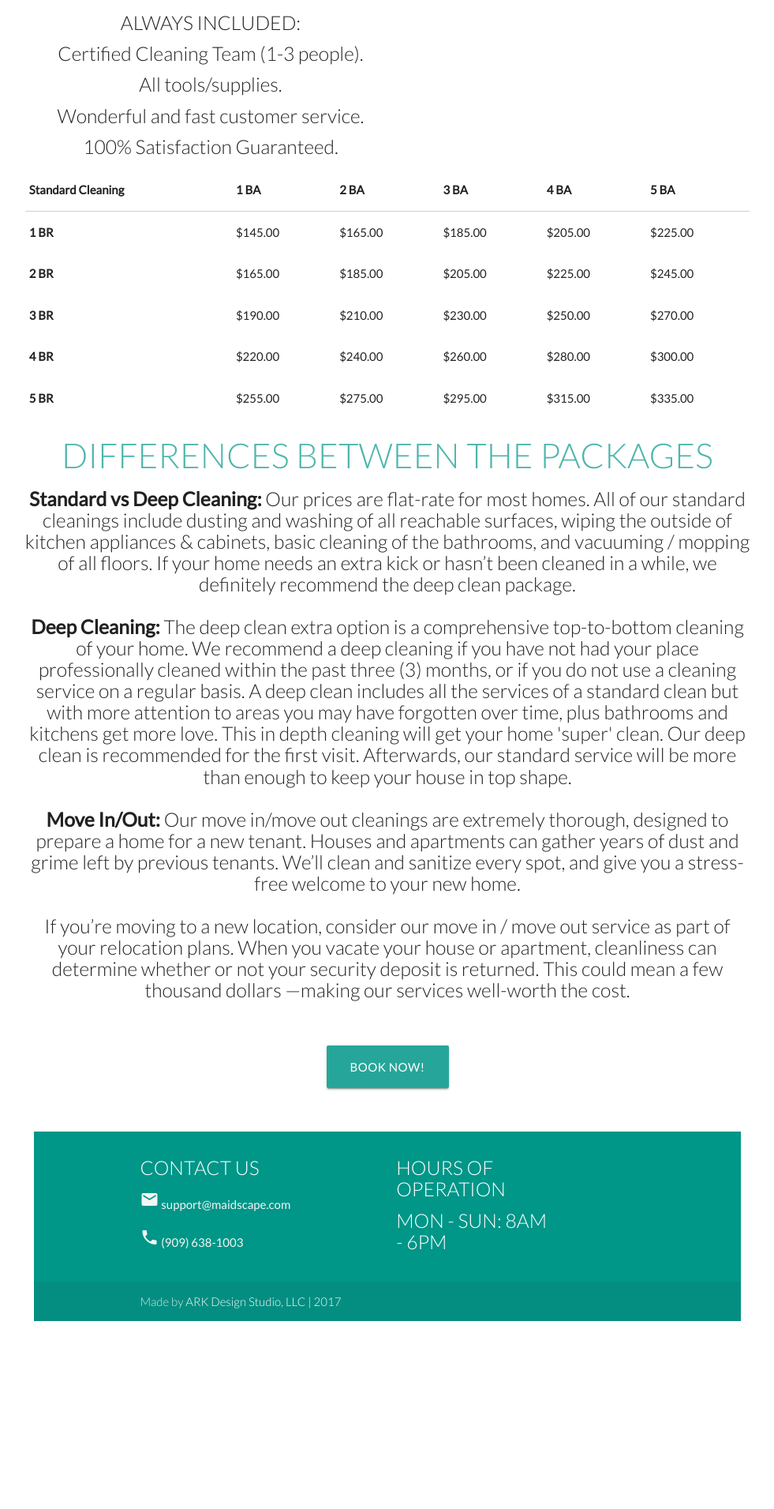
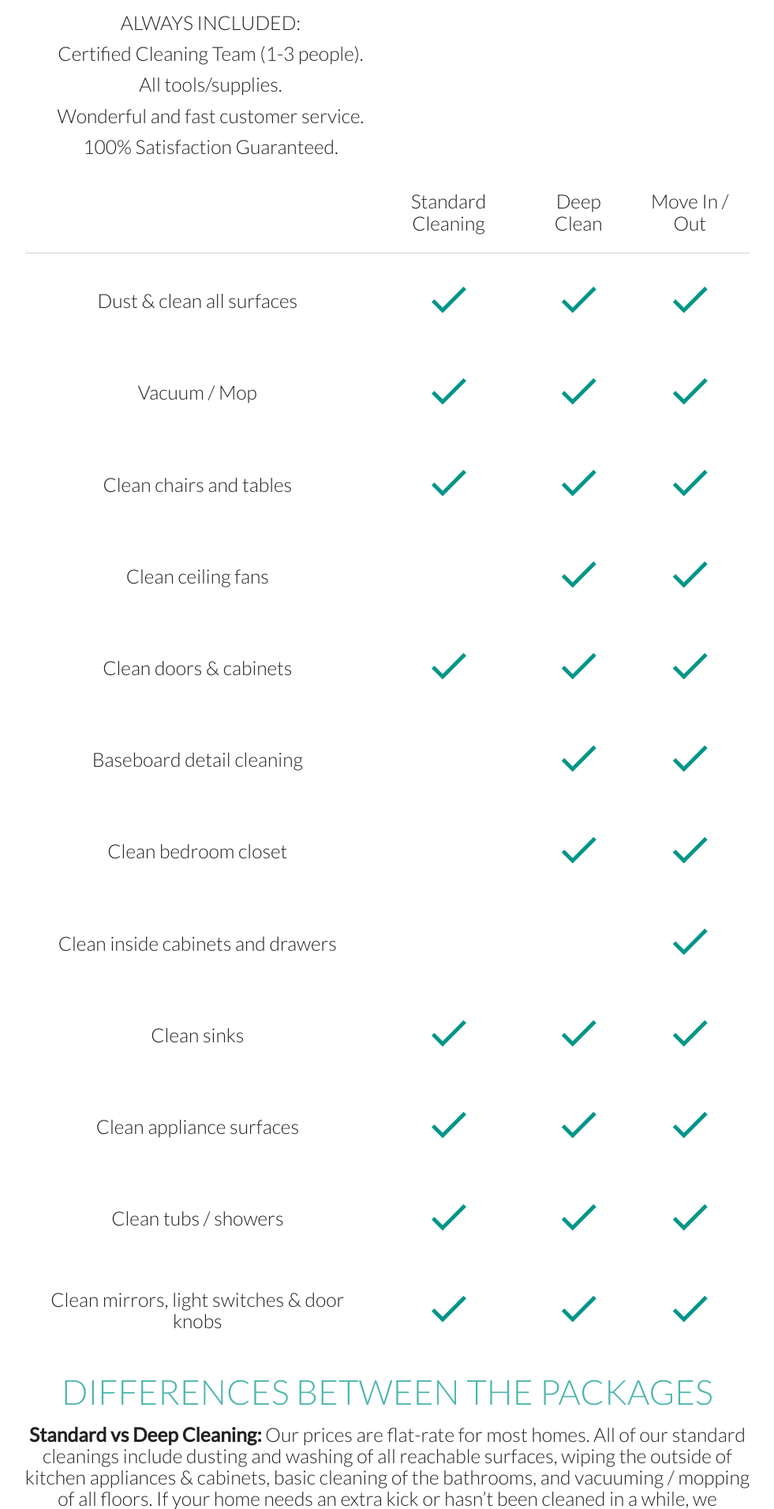
Before and after one commit to arkdesignstudio/maidscape, a Flask app: page /pricing in a window 1280 px wide. Shown: the part 1314-3225 px from the top of the page at 79% size, without its empty margins (149-1130 px from the left). Before the commit the page ends 2987 px from the top, so only its background shows below. Run offline with Flask 2, Linux system fonts and the light colour scheme; some libraries are stand-ins or nearby versions.

Commit message:
finished tables

```diff
--- a/templates/pricing.html
+++ b/templates/pricing.html
@@ -3,7 +3,7 @@
 <head>
   <meta http-equiv="Content-Type" content="text/html; charset=UTF-8"/>
   <meta name="viewport" content="width=device-width, initial-scale=1, maximum-scale=1.0, user-scalable=no"/>
-  <title>Pricing | Maidscape</title>
+  <title>Services & Pricing | Maidscape</title>
 
   <!-- CSS  -->
   <link href="https://fonts.googleapis.com/icon?family=Material+Icons" rel="stylesheet">
@@ -159,55 +159,141 @@
 			<table class="highlight">
 						<thead>
 							<tr>
-									<th>Standard Cleaning</th>
-									<th>1 BA</th>
-									<th>2 BA</th>
-									<th>3 BA</th>
-									<th>4 BA</th>
-									<th>5 BA</th>
+									<th></th>
+									<th>
+										<h5 class="center header text-lighten-2 big-header light">
+										Standard Cleaning
+										</h5>
+									</th>
+									<th>
+										<h5 class="center header text-lighten-2 big-header light">
+											Deep Clean
+										</h5>
+									</th>
+									<th>
+										<h5 class="center header text-lighten-2 big-header light">
+											Move In / Out
+										</h5>
+									</th>
 							</tr>
 						</thead>
 
 						<tbody>
 							<tr>
-								<td><b>1 BR</b></td>
-								<td>$145.00</td>
-								<td>$165.00</td>
-								<td>$185.00</td>
-								<td>$205.00</td>
-								<td>$225.00</td>
+								<td>
+									<h5 class="center header text-lighten-2 big-header light">
+									Dust & clean all surfaces
+									</h5>
+								</td>
+								<td><h5 class="center teal-text"><i class="medium material-icons">done</i></h5></td>
+								<td><h5 class="center teal-text"><i class="medium material-icons">done</i></h5></td>
+								<td><h5 class="center teal-text"><i class="medium material-icons">done</i></h5></td>
 							</tr>
 							<tr>
-								<td><b>2 BR</b></td>
-								<td>$165.00</td>
-								<td>$185.00</td>
-								<td>$205.00</td>
-								<td>$225.00</td>
-								<td>$245.00</td>
+								<td>
+									<h5 class="center header text-lighten-2 big-header light">
+										Vacuum / Mop
+									</h5>
+								</td>
+								<td><h5 class="center teal-text"><i class="medium material-icons">done</i></h5></td>
+								<td><h5 class="center teal-text"><i class="medium material-icons">done</i></h5></td>
+								<td><h5 class="center teal-text"><i class="medium material-icons">done</i></h5></td>
 							</tr>
 							<tr>
-								<td><b>3 BR</b></td>
-								<td>$190.00</td>
-								<td>$210.00</td>
-								<td>$230.00</td>
-								<td>$250.00</td>
-								<td>$270.00</td>
+								<td>
+									<h5 class="center header text-lighten-2 big-header light">
+										Clean chairs and tables
+									</h5>
+								</td>
+								<td><h5 class="center teal-text"><i class="medium material-icons">done</i></h5></td>
+								<td><h5 class="center teal-text"><i class="medium material-icons">done</i></h5></td>
+								<td><h5 class="center teal-text"><i class="medium material-icons">done</i></h5></td>
 							</tr>
 							<tr>
-								<td><b>4 BR</b></td>
-								<td>$220.00</td>
-								<td>$240.00</td>
-								<td>$260.00</td>
-								<td>$280.00</td>
-								<td>$300.00</td>
+								<td>
+									<h5 class="center header text-lighten-2 big-header light">Clean ceiling fans
+									</h5>
+								</td>
+								<td></td>
+								<td><h5 class="center teal-text"><i class="medium material-icons">done</i></h5></td>
+								<td><h5 class="center teal-text"><i class="medium material-icons">done</i></h5></td>
 							</tr>
 							<tr>
-								<td><b>5 BR</b></td>
-								<td>$255.00</td>
-								<td>$275.00</td>
-								<td>$295.00</td>
-								<td>$315.00</td>
-								<td>$335.00</td>
+								<td>
+									<h5 class="center header text-lighten-2 big-header light">
+										Clean doors & cabinets
+									</h5>
+								</td>
+								<td><h5 class="center teal-text"><i class="medium material-icons">done</i></h5></td>
+								<td><h5 class="center teal-text"><i class="medium material-icons">done</i></h5></td>
+								<td><h5 class="center teal-text"><i class="medium material-icons">done</i></h5></td>
+							</tr>
+							<tr>
+								<td>
+									<h5 class="center header text-lighten-2 big-header light">Baseboard detail cleaning
+									</h5>
+								</td>
+								<td></td>
+								<td><h5 class="center teal-text"><i class="medium material-icons">done</i></h5></td>
+								<td><h5 class="center teal-text"><i class="medium material-icons">done</i></h5></td>
+							</tr>
+							<tr>
+								<td><h5 class="center header text-lighten-2 big-header light">
+									Clean bedroom closet
+									</h5>
+								</td>
+								<td></td>
+								<td><h5 class="center teal-text"><i class="medium material-icons">done</i></h5></td>
+								<td><h5 class="center teal-text"><i class="medium material-icons">done</i></h5></td>
+							</tr>
+							<tr>
+								<td>
+									<h5 class="center header text-lighten-2 big-header light">
+										Clean inside cabinets and drawers
+									</h5>
+								</td>
+								<td></td>
+								<td></td>
+								<td><h5 class="center teal-text"><i class="medium material-icons">done</i></h5></td>
+							</tr>
+							<tr>
+								<td><h5 class="center header text-lighten-2 big-header light">
+									Clean sinks
+									</h5>
+								</td>
+								<td><h5 class="center teal-text"><i class="medium material-icons">done</i></h5></td>
+								<td><h5 class="center teal-text"><i class="medium material-icons">done</i></h5></td>
+								<td><h5 class="center teal-text"><i class="medium material-icons">done</i></h5></td>
+							</tr>
+							<tr>
+								<td>
+									<h5 class="center header text-lighten-2 big-header light">
+										Clean appliance surfaces
+									</h5>
+								</td>
+								<td><h5 class="center teal-text"><i class="medium material-icons">done</i></h5></td>
+								<td><h5 class="center teal-text"><i class="medium material-icons">done</i></h5></td>
+								<td><h5 class="center teal-text"><i class="medium material-icons">done</i></h5></td>
+							</tr>
+							<tr>
+								<td>
+									<h5 class="center header text-lighten-2 big-header light">
+										Clean tubs / showers
+									</h5>
+								</td>
+								<td><h5 class="center teal-text"><i class="medium material-icons">done</i></h5></td>
+								<td><h5 class="center teal-text"><i class="medium material-icons">done</i></h5></td>
+								<td><h5 class="center teal-text"><i class="medium material-icons">done</i></h5></td>
+							</tr>
+							<tr>
+								<td>
+									<h5 class="center header text-lighten-2 big-header light">
+										Clean mirrors, light switches & door knobs
+									</h5>
+								</td>
+								<td><h5 class="center teal-text"><i class="medium material-icons">done</i></h5></td>
+								<td><h5 class="center teal-text"><i class="medium material-icons">done</i></h5></td>
+								<td><h5 class="center teal-text"><i class="medium material-icons">done</i></h5></td>
 							</tr>
 						</tbody>
 					</table>
```
